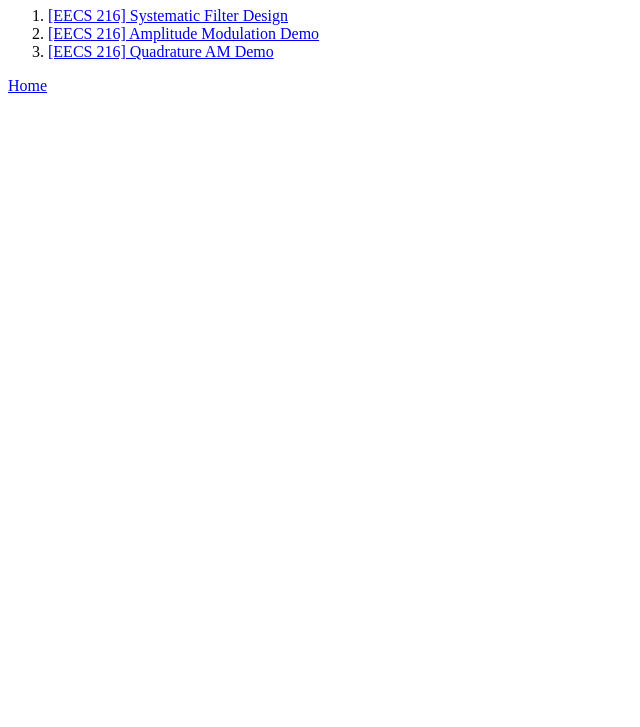
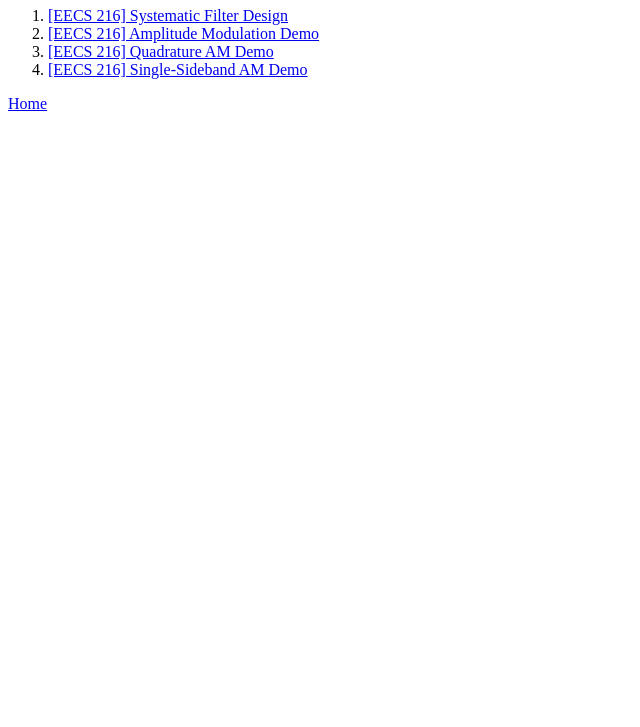
Before and after one commit to sshekhar17/sshekhar17.github.io, a plain HTML site: page Demos.html in a window 1280 px wide. Shown: the part 73-800 px from the top of the page, without its empty margins (0-640 px from the left). Drawn offline with Linux system fonts and the light colour scheme.

Commit message:
ssb demo

```diff
--- a/Demos.html
+++ b/Demos.html
@@ -13,6 +13,7 @@
       <li><a href="Systematic_Filter_Design.html"> [EECS 216] Systematic Filter Design</a></li>
       <li><a href="EECS216_AM_Demo.html">[EECS 216] Amplitude Modulation Demo</a></li>
       <li><a href="EECS216_QAM_Demo.html">[EECS 216] Quadrature AM Demo</a></li>
+      <li><a href="EECS216_SSB_Demo.html">[EECS 216] Single-Sideband AM Demo</a></li>
     </ol>
     <p><a href="index.html">Home</a></p>
   </main>
```
